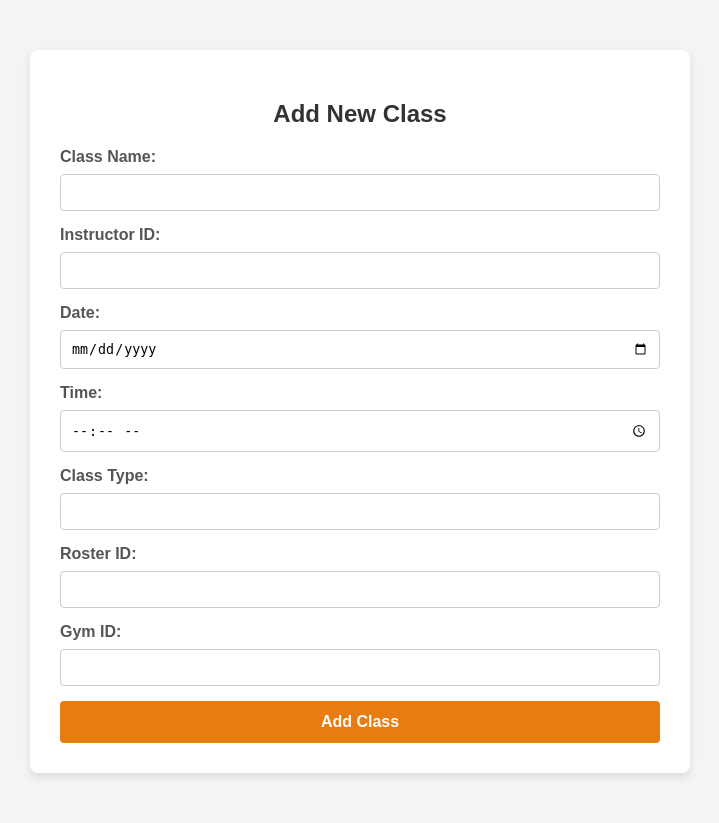
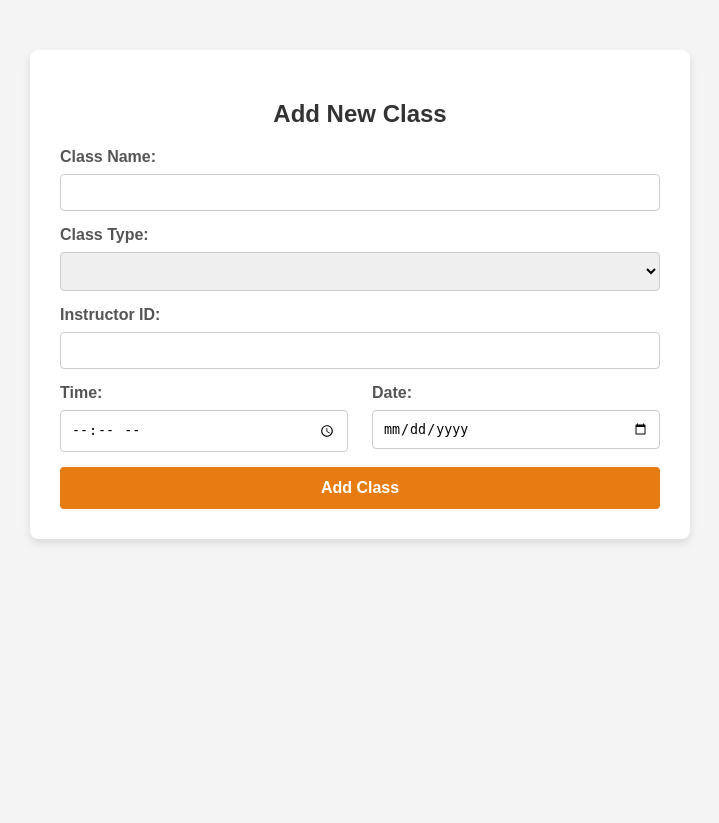
Before and after one commit to Phoenixia12/CSCI362_Project, a Django app: page /add_class/ in a window 1280 px wide. Shown: the whole page, without its empty margins (280-999 px from the left). After the commit the page ends 543 px from the top, so only its background shows below. Run offline with Django 5.2, Linux system fonts and the light colour scheme.

Commit message:
Add Class Form Now Pushes to SQL
Needs to be cleaned up. Some unnecessary elements in views.py

```diff
--- a/frontend/templates/add_class.html
+++ b/frontend/templates/add_class.html
@@ -41,7 +41,8 @@
         .form-container input[type="text"],
         .form-container input[type="number"],
         .form-container input[type="date"],
-        .form-container input[type="time"] {
+        .form-container input[type="time"],
+        .form-container select {
             width: 100%;
             padding: 10px;
             margin-bottom: 15px;
@@ -49,6 +50,18 @@
             border-radius: 4px;
             box-sizing: border-box;
         }
+
+        .form-container .float-left {
+            float: left;
+            width: 48%;
+            margin-right: 2%;
+        }
+
+        .form-container .float-right {
+            float: right;
+            width: 48%;
+        }
+
 
         .form-container button {
             width: 100%;
@@ -67,6 +80,11 @@
             background-color: #d95d0f;
         }
 
+        .button_top_left{
+            float: left;
+            width: 20%;
+
+        }
         .form-container p {
             margin-bottom: 10px;
             color: #666;
@@ -77,33 +95,78 @@
                 padding: 20px;
             }
         }
+
+        .dropdown {
+            position: relative;
+            display: inline-block;
+        }
+
+        .dropdown-content {
+            display: none;
+            position: absolute;
+            background-color: white;
+            min-width: 160px;
+            border: 1px solid #ccc;
+            border-radius: 4px;
+            z-index: 1;
+        }
+
+        .dropdown-content div {
+            padding: 8px;
+            cursor: pointer;
+        }
+
+        .dropdown-content div:hover {
+            background-color: #f1f1f1;
+        }
+
+        .dropdown:hover .dropdown-content,
+        .dropdown input:focus + .dropdown-content {
+            display: block;
+        }
+
+        input {
+            width: 200px;
+            padding: 8px;
+            box-sizing: border-box;
+        }
     </style>
+
+
 </head>
-<body>
+
+</script>
     <div class="form-container">
+
         <h2>Add New Class</h2>
         <form method="POST">
             {% csrf_token %}
             <label for="class_name">Class Name:</label>
             <input type="text" id="class_name" name="class_name" required>
 
+            <input type="text" id="custom_instructor_id" name="custom_instructor_id" placeholder="Enter Custom Instructor ID" style="display:none;" />
+
+            <label for="class_type">Class Type:</label>
+            <select id="class_type" name="class_type" required>
+                <option value="" disabled selected></option>
+                <option value="1">Spin Class</option>
+                <option value="2">Yoga</option>
+                <option value="3">Zumba</option>
+                <!-- Add more options as needed -->
+            </select>
+
             <label for="instructor_id">Instructor ID:</label>
             <input type="number" id="instructor_id" name="instructor_id" required>
 
-            <label for="data_date">Date:</label>
-            <input type="date" id="data_date" name="data_date" required>
+            <div class="float-right">
+                <label for="data_date">Date:</label>
+                <input type="date"  id="data_date" name="data_date" required>
+            </div>
 
-            <label for="data_time">Time:</label>
-            <input type="time" id="data_time" name="data_time" required>
-
-            <label for="class_type">Class Type:</label>
-            <input type="text" id="class_type" name="class_type" required>
-
-            <label for="roster_id">Roster ID:</label>
-            <input type="text" id="roster_id" name="roster_id" required>
-
-            <label for="gym_id">Gym ID:</label>
-            <input type="text" id="gym_id" name="gym_id" required>
+            <div class="float-left">
+                <label for="data_time">Time:</label>
+                <input type="time" id="data_time" name="data_time" required>
+            </div>
 
             <button type="submit">Add Class</button>
         </form>
--- a/frontend/views.py
+++ b/frontend/views.py
@@ -27,7 +27,7 @@ def register_account(request):
         # Extract form data from request
         username = request.POST.get('username')
         email = request.POST.get('email')
-        perm_id = 1  # Ensure you have this in your form
+        perm_id = request.POST.get('perm_id')  # Ensure you have this in your form
         gym_id = 3  # Ensure you have this in your form
         firstname = request.POST.get('firstname')  # Ensure you have this in your form
         lastname = request.POST.get('lastname')  # Ensure you have this in your form
@@ -64,14 +64,14 @@ def register_account(request):
 
         )
         print('insert sucessful')
-       # try:
+        try:
             # Call the stored procedure to add user credentials to the pass table
-          #  cursor.execute(
-          #      "EXEC AddUserToPass @user_id=?, @password=?",
-          #      (user_acct_id, hashed_password)  # Use the hashed password
-        #    )
-       # except Exception as e:
-       #     messages.error(request, f'An error occurred while adding user to pass: {str(e)}')
+            cursor.execute(
+                "EXEC AddUserToPass @user_acct_id=?, @password=?",
+                (user_acct_id, hashed_password)  # Use the hashed password
+            )
+        except Exception as e:
+            messages.error(request, f'An error occurred while adding user to pass: {str(e)}')
 
         # Commit the transaction
         conn.commit()
@@ -83,6 +83,8 @@ def register_account(request):
         # Redirect to login or render success message
         messages.success(request, 'Account registered successfully! Please log in.')
         return redirect('login')
+
+    user_acct_id = request.user.id  # assigns the authenticated user’s ID to user_acct_id
 
     return render(request, 'register_account.html')
 
@@ -132,14 +134,14 @@ def add_member(request):
 
         )
         print('insert sucessful')
-       # try:
+        try:
             # Call the stored procedure to add user credentials to the pass table
-       #     cursor.execute(
-       #         "EXEC AddUserToPass @user_id=?, @password=?",
-       #         (user_acct_id, hashed_password)  # Use the hashed password
-       #     )
-        #except Exception as e:
-       #     messages.error(request, f'An error occurred while adding user to pass: {str(e)}')
+            cursor.execute(
+                "EXEC AddUserToPass @user_acct_id=?, @password=?",
+                (user_acct_id, hashed_password)  # Use the hashed password
+            )
+        except Exception as e:
+            messages.error(request, f'An error occurred while adding user to pass: {str(e)}')
 
         # Commit the transaction
         conn.commit()
@@ -199,13 +201,14 @@ def add_employee(request):
 
         )
         print('insert sucessful')
-       # try:
+        # New db does not have pass db
+        #try:
             # Call the stored procedure to add user credentials to the pass table
-          #  cursor.execute(
-           #     "EXEC AddUserToPass @user_id=?, @password=?",
-           #     (user_acct_id, hashed_password)  # Use the hashed password
-          #  )
-       # except Exception as e:
+        #    cursor.execute(
+        #        "EXEC AddUserToPass @user_acct_id=?, @password=?",
+        #        (user_acct_id, hashed_password)  # Use the hashed password
+        #    )
+        #except Exception as e:
         #    messages.error(request, f'An error occurred while adding user to pass: {str(e)}')
 
         # Commit the transaction
@@ -253,18 +256,18 @@ def login_view(request):
             user = cursor.fetchone()
 
             if user:
-                user_id, stored_password_hash, perm_id, gym_id = user
+                user_acct_id, stored_password_hash, perm_id, gym_id = user
                 cache.set('gym_id', gym_id, None)
 
                 # Check if the provided password matches the stored hash
                 if check_password(password, stored_password_hash):
                     # Password matches, log the user in
-                    request.session['user_id'] = user_id  # Store user ID in session
+                    request.session['user_acct_id'] = user_acct_id  # Store user ID in session
                     messages.success(request, 'You are now logged in!')
 
                     # Check if perm_id is null, if so redirect to role selection
-                    if gym_id == 3:  # If perm_id is null
-                        return redirect('owner_setup')
+                    if perm_id is None:  # If perm_id is null
+                        return redirect('select_role')
 
                     if perm_id == 1:
                         return redirect('home_owner')  # Redirect to owner's home page
@@ -301,7 +304,7 @@ def select_role(request):
         selected_role = request.POST.get('role')
 
         # Get the current logged-in user's ID from the session
-        user_id = request.session.get('user_id')
+        user_acct_id = request.session.get('user_acct_id')
 
         # Connect to the database
         try:
@@ -324,7 +327,7 @@ def select_role(request):
 
             if perm_id is not None:
                 # Update the user's perm_id in the database
-                cursor.execute("UPDATE user_accounts SET perm_id = ? WHERE user_acct_id = ?", (perm_id, user_id))
+                cursor.execute("UPDATE user_accounts SET perm_id = ? WHERE user_acct_id = ?", (perm_id, user_acct_id))
                 conn.commit()
 
                 # Redirect based on role (e.g., owners go to gym setup, others go to home)
@@ -381,6 +384,8 @@ def create_gym(gym_name):
         if conn:
             conn.close()
 
+# gym db no longer holds owner_id as of 11/5/24
+'''
 def set_owner_for_gym(gym_id, owner_id):
     # Connect to the database
     try:
@@ -393,8 +398,9 @@ def set_owner_for_gym(gym_id, owner_id):
         )
         cursor = conn.cursor()
 
+
         # Update the owner_id for the specified gym
-        cursor.execute("UPDATE user_accounts SET gym_id = ? WHERE user_acct_id = ?", (gym_id, owner_id))
+        cursor.execute("UPDATE gym SET owner_id = ? WHERE gym_id = ?", (owner_id, gym_id))
 
         # Commit the transaction
         conn.commit()
@@ -411,9 +417,10 @@ def set_owner_for_gym(gym_id, owner_id):
     finally:
         # Ensure both cursor and connection are closed safely
         if cursor:
-            cursor.close()
+           cursor.close()
         if conn:
             conn.close()
+'''
 
 def get_user_acct_id_by_username(username):
     try:
@@ -446,46 +453,35 @@ def get_user_acct_id_by_username(username):
             conn.close()
 
 def owner_setup(request):
-    try:
-        # Connect to the database
-        conn = pyodbc.connect(
-            'DRIVER={ODBC Driver 18 for SQL Server};'
-            'SERVER=gymassisthost2.database.windows.net;'
-            'DATABASE=gymassistdb;UID=admin_user;PWD=lamp4444!'
-        )
-        cursor = conn.cursor()
+    if request.method == 'POST':
+        gym_name = request.POST.get('gym_name')
+        user_acct_id = request.session.get('user_acct_id')  # Get the user_acct_id from session
+        username = request.POST.get('username')
 
-        if request.method == 'POST':
+        if user_acct_id is None:
+            messages.error(request, 'User account ID not found in session.')
+            return redirect('error_page')  # Redirect to an error page or handle appropriately
 
-            gym_name = request.POST.get('gym_name')
-            user_id = request.session.get('user_id')  # Get the user_id from session
-            username = request.POST.get('username')
-
-            if user_id is None:
-                messages.error(request, 'User account ID not found in session.')
-                return redirect('error_page')  # Redirect to an error page or handle appropriately
-       # user_acct_id = get_user_acct_id_by_username(username)
-        #convert_user_to_owner(user_id)
+        # user_acct_id = get_user_acct_id_by_username(username)
+        convert_user_to_owner(user_acct_id)
         # Step 1: Create a new gym and get the gym_id
-            gym_id, gym_name_created = create_gym(gym_name)
+        gym_id, gym_name_created = create_gym(gym_name)
 
         # Check if gym creation was successful
-            if gym_id is None:
-                messages.error(request, 'Failed to create gym. Please try again.')
-                return redirect('error_page')  # Redirect to an error page if gym creation fails
+        if gym_id is None:
+            messages.error(request, 'Failed to create gym. Please try again.')
+            return redirect('error_page')  # Redirect to an error page if gym creation fails
+
 
         # Step 2: Set the owner_id for the created gym
-            set_owner_for_gym(gym_id, user_id)
+        set_owner_for_gym(gym_id, user_acct_id)
 
 
-            messages.success(request, 'Owner setup completed successfully!')
-            return redirect('home_owner')  # Redirect to the owner's home page
-    finally:
-        # Ensure both cursor and connection are closed safely
-        if cursor:
-            cursor.close()
-        if conn:
-            conn.close()
+        messages.success(request, 'Owner setup completed successfully!')
+
+
+        return redirect('home_owner')  # Redirect to the owner's home page
+
     return render(request, 'owner_setup.html')  # Render the owner setup page for GET requests
 
 
@@ -503,7 +499,7 @@ def gym_selection(request):
         selected_gym_id = request.POST.get('gym_id')
 
         # Update user account with the selected gym_id and perm_id
-        cursor.execute("UPDATE user_accounts SET perm_id = ?, gym_id = ? WHERE user_acct_id = ?", (request.session['perm'], selected_gym_id, request.session['user_id']))
+        cursor.execute("UPDATE user_accounts SET perm_id = ?, gym_id = ? WHERE user_acct_id = ?", (request.session['perm'], selected_gym_id, request.session['user_acct_id']))
 
         conn.commit()
         cursor.close()
@@ -516,7 +512,7 @@ def gym_selection(request):
 def staff_setup(request):
     if request.method == 'POST':
         gym_id = request.POST.get('gym')  # Get the selected gym ID from the form
-        user_id = request.session.get('user_id')  # Get the user ID from the session
+        user_acct_id = request.session.get('user_acct_id')  # Get the user ID from the session
 
         try:
             conn = pyodbc.connect(
@@ -527,10 +523,10 @@ def staff_setup(request):
             cursor = conn.cursor()
 
             # Debugging: Check the values before updating
-            print(f"Updating gym_id: {gym_id} for user_id: {user_id}")
+            print(f"Updating gym_id: {gym_id} for user_acct_id: {user_acct_id}")
 
             # Update the user's gym_id in the database
-            cursor.execute("UPDATE user_accounts SET gym_id = ? WHERE user_acct_id = ?", (gym_id, user_id))
+            cursor.execute("UPDATE user_accounts SET gym_id = ? WHERE user_acct_id = ?", (gym_id, user_acct_id))
             rows_affected = cursor.rowcount
             conn.commit()
 
@@ -580,7 +576,7 @@ def staff_setup(request):
 def goer_setup(request):
     if request.method == 'POST':
         gym_id = request.POST.get('gym')  # Get the selected gym ID from the form
-        user_id = request.session.get('user_id')  # Get the user ID from the session
+        user_acct_id = request.session.get('user_acct_id')  # Get the user ID from the session
 
         try:
             conn = pyodbc.connect(
@@ -591,10 +587,10 @@ def goer_setup(request):
             cursor = conn.cursor()
 
             # Debugging: Check the values before updating
-            print(f"Updating gym_id: {gym_id} for user_id: {user_id}")
+            print(f"Updating gym_id: {gym_id} for user_acct_id: {user_acct_id}")
 
             # Update the user's gym_id in the database
-            cursor.execute("UPDATE user_accounts SET gym_id = ? WHERE user_acct_id = ?", (gym_id, user_id))
+            cursor.execute("UPDATE user_accounts SET gym_id = ? WHERE user_acct_id = ?", (gym_id, user_acct_id))
             rows_affected = cursor.rowcount
             conn.commit()
 
@@ -640,10 +636,12 @@ def goer_setup(request):
 
     return render(request, 'goer_setup.html', {'gyms': gyms})
 
+
+
 def home_owner(request):
-    user_id = request.session.get('user_id')
-    print(user_id)
-    if not user_id:
+    user_acct_id = request.session.get('user_acct_id')
+    print(user_acct_id)
+    if not user_acct_id:
         messages.error(request, 'You need to log in to access this page.')
         return redirect('login')
 
@@ -673,7 +671,7 @@ def home_owner(request):
             gym_id = gym_id_row[0]  # Extract the gym_id from the result
 
             # Update the user's gym_id in the database
-            cursor.execute("UPDATE user_accounts SET gym_id = ? WHERE user_acct_id = ?", (gym_id, user_id))
+            cursor.execute("UPDATE user_accounts SET gym_id = ? WHERE user_acct_id = ?", (gym_id, user_acct_id))
             rows_affected = cursor.rowcount
             conn.commit()
 
@@ -685,37 +683,28 @@ def home_owner(request):
 
             return redirect('home_owner')  # Redirect to refresh the page
 
-        # Query to fetch the user information based on user_id
-        cursor.execute("SELECT username, perm_id, gym_id, email FROM user_accounts WHERE user_acct_id = ?", (user_id,))
+        # Query to fetch the user information based on user_acct_id
+        cursor.execute("SELECT username, perm_id, gym_id, email FROM user_accounts WHERE user_acct_id = ?", (user_acct_id,))
         user = cursor.fetchone()
 
         if user:
             username, perm_id, user_gym_id, email = user  # Get the gym_id here
 
             # Fetch gym information associated with the owner
-            cursor.execute("SELECT gym_name, gym_id FROM gym WHERE gym_id = ?", (user_gym_id,))
+            cursor.execute("SELECT gym_name, gym_id FROM gym WHERE owner_id = ?", (user_acct_id,))
             gyms = cursor.fetchall()
 
             # Print the gym_id(s) for debugging
-            #for gym in gyms:
-                #print(f"Gym ID: {gym[1]}")  # This should print each gym_id
+            for gym in gyms:
+                print(f"Gym ID: {gym[1]}")  # This should print each gym_id
 
             # Fetch members associated with each gym
             members_info = {}
-            employee_info = {}
             for gym in gyms:
                 gym_name, gym_id = gym
-                cursor.execute("SELECT username, first_name, last_name FROM user_accounts WHERE gym_id = ? AND perm_id = ?", (gym_id, 4))
+                cursor.execute("SELECT user_acct_id, first_name, last_name FROM user_accounts WHERE gym_id = ?", (gym_id,))
                 members = cursor.fetchall()
                 members_info[gym_name] = members  # List of members for each gym
-                cursor.execute("SELECT username, first_name, last_name FROM user_accounts WHERE gym_id = ? AND (perm_id = ? OR perm_id = ?)", (gym_id, 2, 3))
-                employees = cursor.fetchall()
-                employee_info[gym_name] = employees  # List of members for each gym
-
-
-
-
-
 
             return render(request, 'home_owner.html', {
                 'username': username,
@@ -724,7 +713,6 @@ def home_owner(request):
                 'userGymId': user_gym_id,  # Add userGymId to the context
                 'gym_info': gyms,
                 'members_info': members_info,
-                'employee_info': employee_info,
             })
         else:
             messages.error(request, 'User not found.')
@@ -740,8 +728,8 @@ def home_owner(request):
         if conn:
             conn.close()
 
-
-def convert_user_to_owner(user_id):
+'''
+def convert_user_to_owner(user_acct_id):
     try:
         # Connect to the database
         conn = pyodbc.connect(
@@ -753,7 +741,7 @@ def convert_user_to_owner(user_id):
 
         # Prepare to execute the stored procedure
         print('test1')
-        cursor.execute("EXEC ConvertUserToOwner2 @user_id = ?", (user_id,))
+        cursor.execute("EXEC ConvertUserToOwner2 @user_acct_id = ?", (user_acct_id,))
 
         # Fetch the result (if needed)
         print('test2')
@@ -776,13 +764,13 @@ def convert_user_to_owner(user_id):
             conn.close()
 
 # Example usage
+ '''
+
+def home_staff(request):
+    user_acct_id = request.session.get('user_acct_id')
 
 
-def home_staff(request):
-    user_id = request.session.get('user_id')
-
-
-    if not user_id:
+    if not user_acct_id:
         messages.error(request, 'You need to log in to access this page.')
         return redirect('login')
 
@@ -795,7 +783,7 @@ def home_staff(request):
         cursor = conn.cursor()
 
         # Update the query to fetch additional fields
-        cursor.execute("SELECT username, perm_id, gym_id, first_name, last_name, email FROM user_accounts WHERE user_acct_id = ?", (user_id,))
+        cursor.execute("SELECT username, perm_id, gym_id, first_name, last_name, email FROM user_accounts WHERE user_acct_id = ?", (user_acct_id,))
         user = cursor.fetchone()
 
         if user:
@@ -806,7 +794,7 @@ def home_staff(request):
             gym_name = cursor.fetchone()
 
             # Fetch members associated with the user's gym
-            cursor.execute("SELECT username FROM user_accounts WHERE gym_id = ? AND perm_id = 4", (gym_id,))  # Assuming perm_id = 3 corresponds to goers
+            cursor.execute("SELECT username FROM user_accounts WHERE gym_id = ? AND perm_id = 3", (gym_id,))  # Assuming perm_id = 3 corresponds to goers
             members = cursor.fetchall()
             members_list = [member[0] for member in members]  # Create a simple list of usernames
 
@@ -839,10 +827,10 @@ def home_staff(request):
 
 
 def home_goer(request):
-    user_id = request.session.get('user_id')
+    user_acct_id = request.session.get('user_acct_id')
     user_acct_id = request.session.get('user_acct_id')
 
-    if not user_id:
+    if not user_acct_id:
         messages.error(request, 'You need to log in to access this page.')
         return redirect('login')
 
@@ -855,7 +843,7 @@ def home_goer(request):
         cursor = conn.cursor()
 
         # Update the query to fetch additional fields
-        cursor.execute("SELECT username, perm_id, gym_id, email, first_name, last_name FROM user_accounts WHERE user_acct_id = ?", (user_id,))
+        cursor.execute("SELECT username, perm_id, gym_id, email, first_name, last_name FROM user_accounts WHERE user_acct_id = ?", (user_acct_id,))
         user = cursor.fetchone()
 
         if user:
@@ -922,6 +910,12 @@ from django.db import connection
 from django.shortcuts import render, redirect
 from django.db import connection
 
+#view user so can access owner id in add class.
+def view_user(request):
+    return render(request, 'add_class.html', {'user': request.user})
+
+import uuid
+
 def add_class(request):
     if request.method == 'POST':
         instructor_id = request.POST.get('instructor_id')
@@ -929,8 +923,14 @@ def add_class(request):
         data_time = request.POST.get('data_time')
         class_name = request.POST.get('class_name')
         class_type = request.POST.get('class_type')
-        roster_id = request.POST.get('roster_id')
-        gym_id = request.POST.get('gym_id')
+    #    roster_id = request.POST.get('roster_id')
+    #    gym_id = request.POST.get('gym_id')
+
+        # Generating roster_id
+        roster_id = str(uuid.uuid4().fields[-1])[:5]
+
+        # Retrieving gym_id
+        gym_id = request.GET.get('gym_id')
 
         # Get the next class_id by finding the max and adding 1
         with connection.cursor() as cursor:
@@ -990,3 +990,13 @@ def get_classes(request):
             return JsonResponse(events, safe=False)
         else:
             return JsonResponse({'error': 'No gym_id provided'}, status=400)
+
+def get_gymID(request):
+    if request.method == 'GET':
+        gym_id = request.GET.get('gym_id')
+        if gym_id:
+          return JsonResponse({'gym_id': gym_id})
+        else:
+            return JsonResponse({'error': 'No gym_id provided'}, status=400)
+    else:
+        return JsonResponse({'error': 'No gym_id provided'}, status=400)
```
